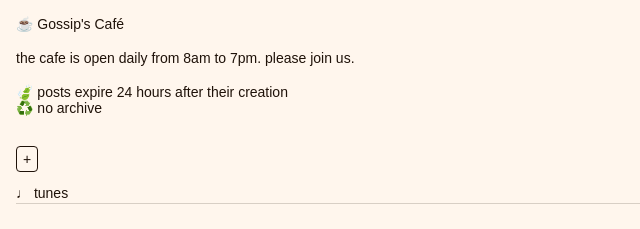
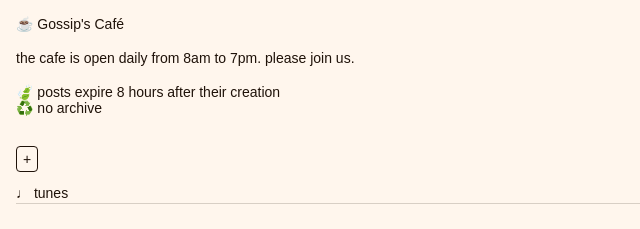
Before and after one commit to et0and/bantsu.cafe, a website: page public/index.html in a window 1280 px wide. Shown: the top 229 px of the page, 0-640 px from the left. Drawn offline with Linux system fonts and the light colour scheme; no server answers.

Commit message:
revert back to 8 hours

```diff
--- a/public/index.html
+++ b/public/index.html
@@ -27,7 +27,7 @@
             <p>the cafe is open daily from 8am to 7pm. please join us.
 
             <ul>
-                <li>🍃 posts expire 24 hours after their creation</li>
+                <li>🍃 posts expire 8 hours after their creation</li>
                 <li>♻️ no archive</li>
             </ul>
 
```
